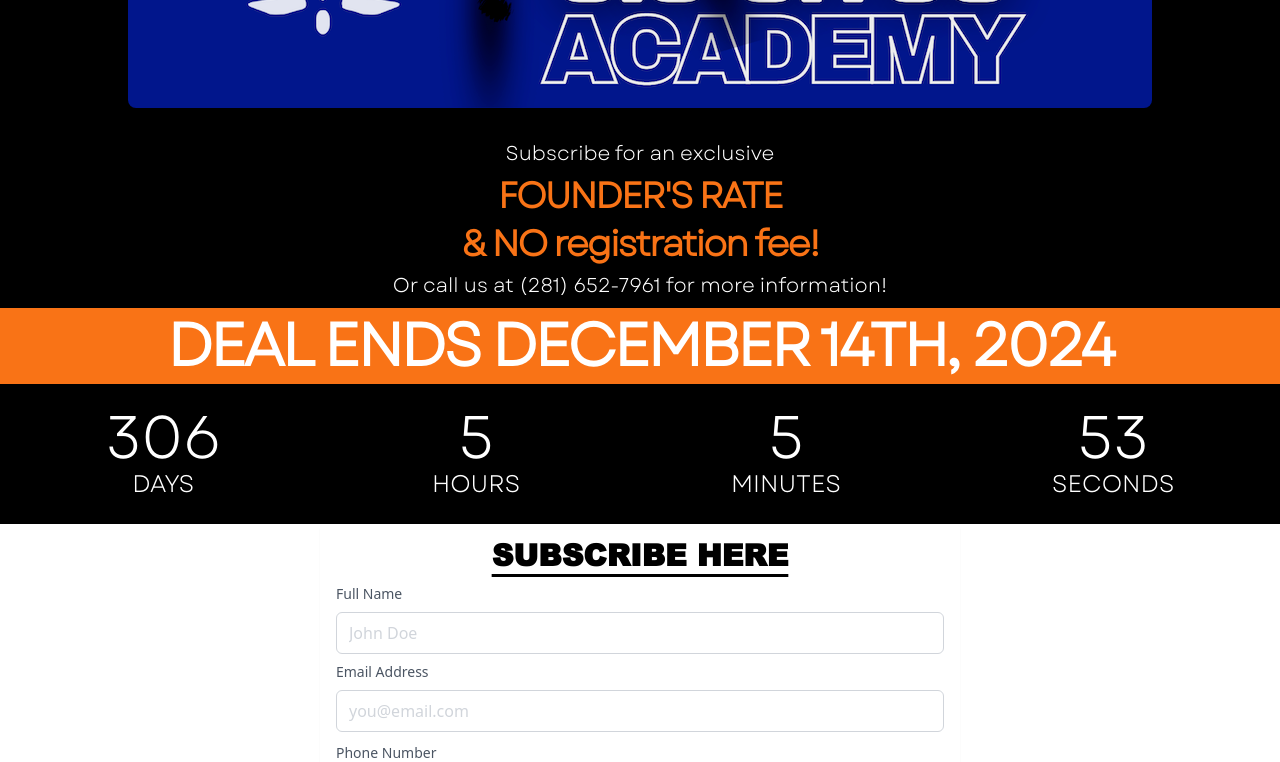
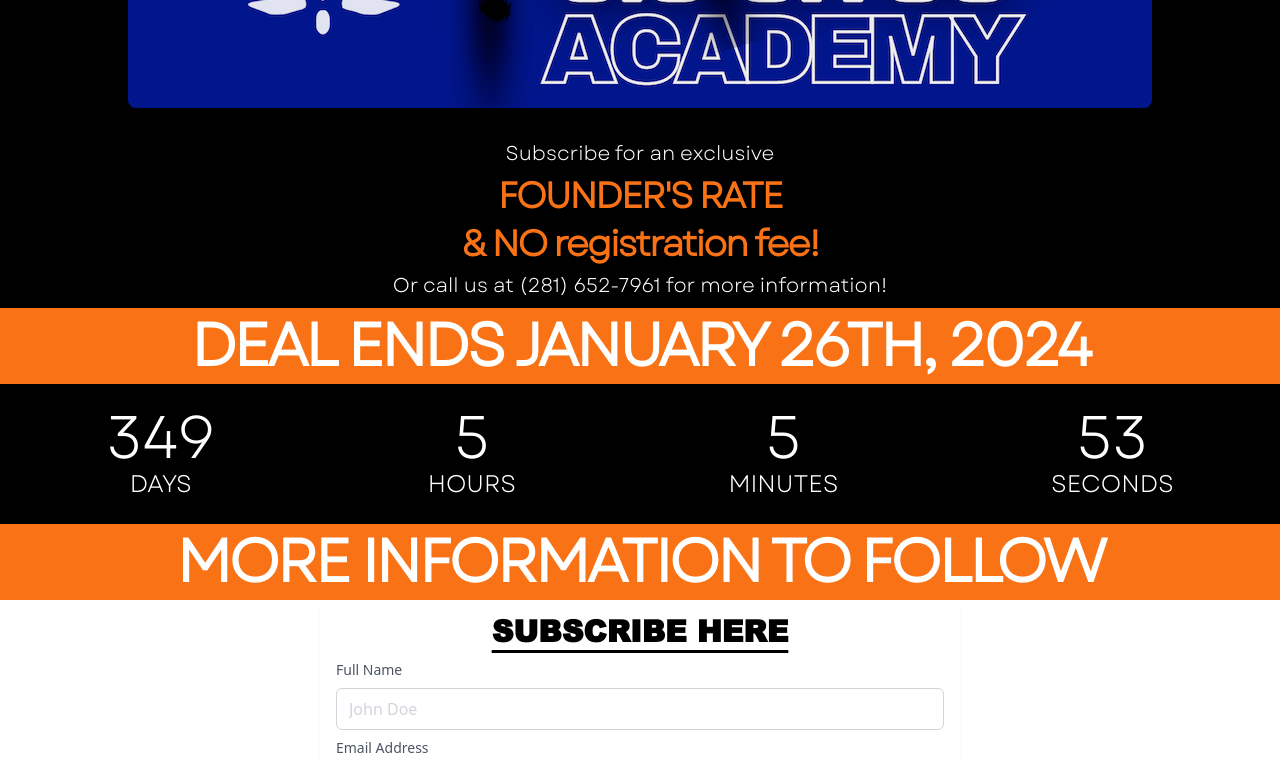
Before and after one commit to elliotwebdev/renzo-mc, a Next.js app: page / in a window 1280 px wide. Shown: the part 468-1230 px from the top of the page. Built offline with nearby package versions, Linux system fonts and the light colour scheme.

Commit message:
Update page.tsx

```diff
--- a/app/page.tsx
+++ b/app/page.tsx
@@ -26,7 +26,7 @@ import MessageForm from "./contact/MessageForm"
 export default function Page() {
 	useEffect(() => {
 		// Set the date we're counting down to
-		var countDownDate = new Date("Dec 14, 2024 23:59:00").getTime();
+		var countDownDate = new Date("Jan 26, 2025 23:59:00").getTime();
 
 		// Update the count down every 1 second
 		var x = setInterval(function() {
@@ -90,7 +90,7 @@ export default function Page() {
 				<h2 className='uppercase text-xl lg:text-4xl tracking-tighter font-bold text-orange-500'>founder's rate </h2>
 				<p className='text-xl lg:text-4xl tracking-tighter font-bold text-orange-500'>& NO registration fee! </p>
 				<p className='text-base lg:text-xl px-1'>Or call us at (281) 652-7961 for more information!</p>
-				<h2 className='uppercase text-2xl lg:text-6xl tracking-tighter font-bold bg-orange-500 py-2'>Deal Ends December 14th, 2024</h2>
+				<h2 className='uppercase text-2xl lg:text-6xl tracking-tighter font-bold bg-orange-500 py-2'>Deal Ends January 26th, 2024</h2>
 			</div>
 			<div id="demo" className="flex justify-around text-center bg-black py-6 font-garet text-white">
 				<div className="flex flex-col">
@@ -111,6 +111,10 @@ export default function Page() {
 				</div>
 
 			</div>
+			<div className="flex flex-col justify-around text-center bg-black font-garet text-white space-y-2">
+				<h2 className='uppercase text-2xl lg:text-6xl tracking-tighter font-bold bg-orange-500 py-2'>More Information to Follow</h2>
+			</div>
+
 			<div className="lg:px-60 flex flex-col justify-center w-full bg-white">
 				<MessageForm />
 			</div>
```
